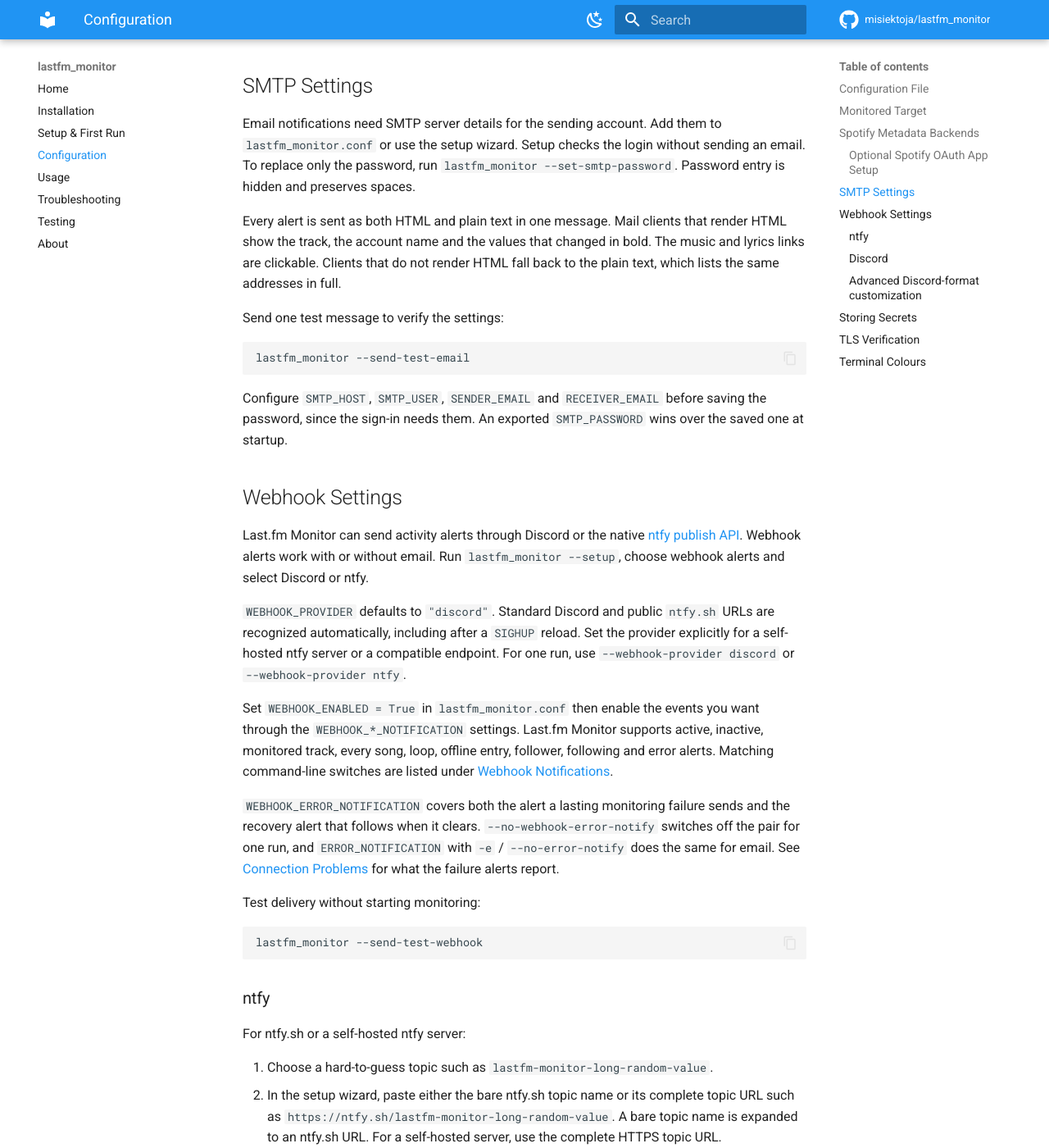
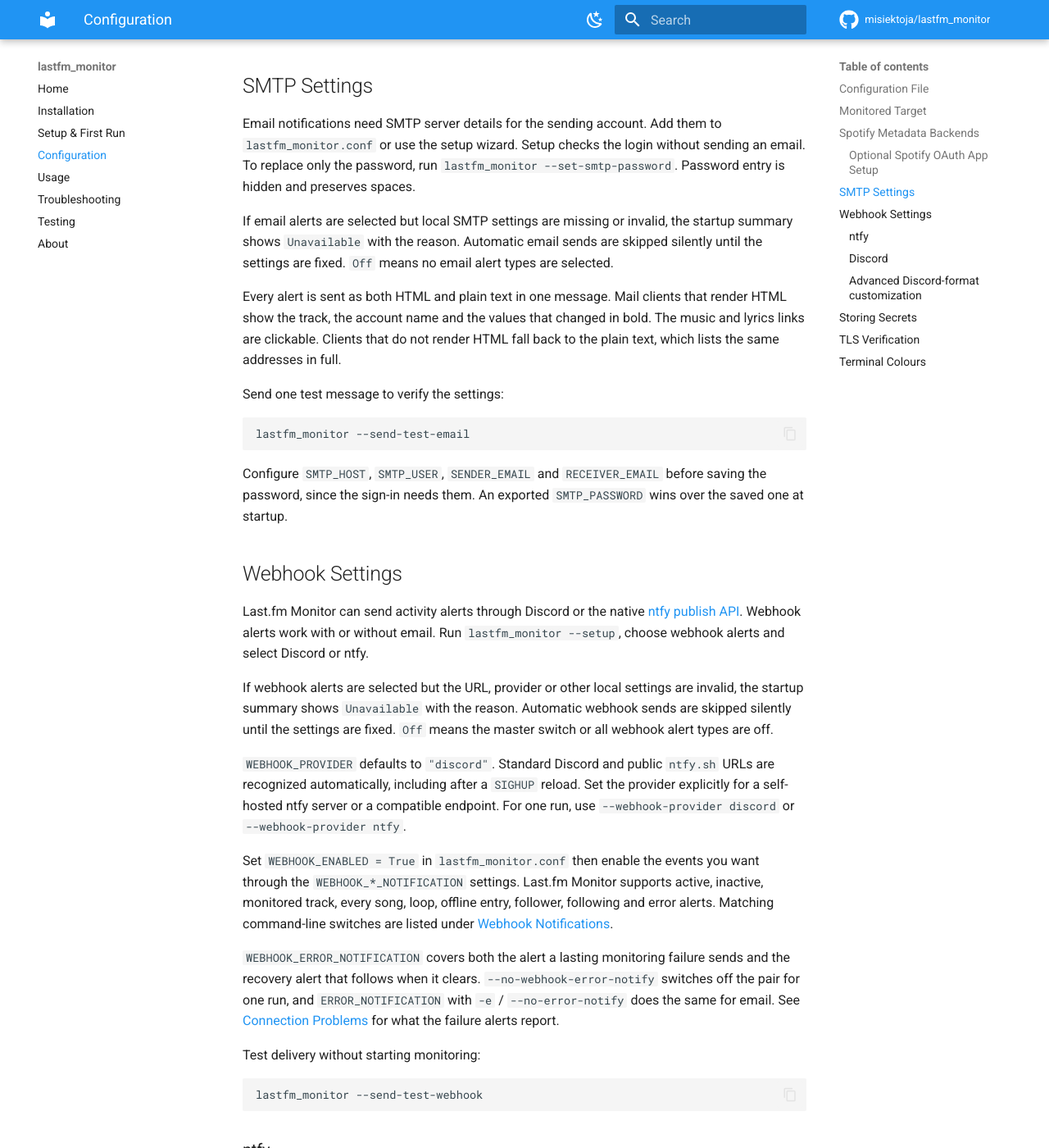
Before and after one commit to misiektoja/lastfm_monitor, an MkDocs documentation site: the page built from docs/configuration.md, in a window 1280 px wide and 1400 px high, scrolled down 3780 px. Shown: the whole window at 82% size. Built offline with MkDocs 1.6.1 and Material for MkDocs 9.7.7, drawn with Linux system fonts in a browser that asks for light colours; comment, search, counter and statistics services are not loaded.

Commit message:
docs(config): explain unavailable notification channels

```diff
--- a/docs/configuration.md
+++ b/docs/configuration.md
@@ -134,6 +134,8 @@
 
 Email notifications need SMTP server details for the sending account. Add them to `lastfm_monitor.conf` or use the setup wizard. Setup checks the login without sending an email. To replace only the password, run `lastfm_monitor --set-smtp-password`. Password entry is hidden and preserves spaces.
 
+If email alerts are selected but local SMTP settings are missing or invalid, the startup summary shows `Unavailable` with the reason. Automatic email sends are skipped silently until the settings are fixed. `Off` means no email alert types are selected.
+
 Every alert is sent as both HTML and plain text in one message. Mail clients that render HTML show the track, the account name and the values that changed in bold. The music and lyrics links are clickable. Clients that do not render HTML fall back to the plain text, which lists the same addresses in full.
 
 Send one test message to verify the settings:
@@ -148,6 +150,8 @@
 ## Webhook Settings
 
 Last.fm Monitor can send activity alerts through Discord or the native [ntfy publish API](https://docs.ntfy.sh/publish/). Webhook alerts work with or without email. Run `lastfm_monitor --setup`, choose webhook alerts and select Discord or ntfy.
+
+If webhook alerts are selected but the URL, provider or other local settings are invalid, the startup summary shows `Unavailable` with the reason. Automatic webhook sends are skipped silently until the settings are fixed. `Off` means the master switch or all webhook alert types are off.
 
 `WEBHOOK_PROVIDER` defaults to `"discord"`. Standard Discord and public `ntfy.sh` URLs are recognized automatically, including after a `SIGHUP` reload. Set the provider explicitly for a self-hosted ntfy server or a compatible endpoint. For one run, use `--webhook-provider discord` or `--webhook-provider ntfy`.
 
```
